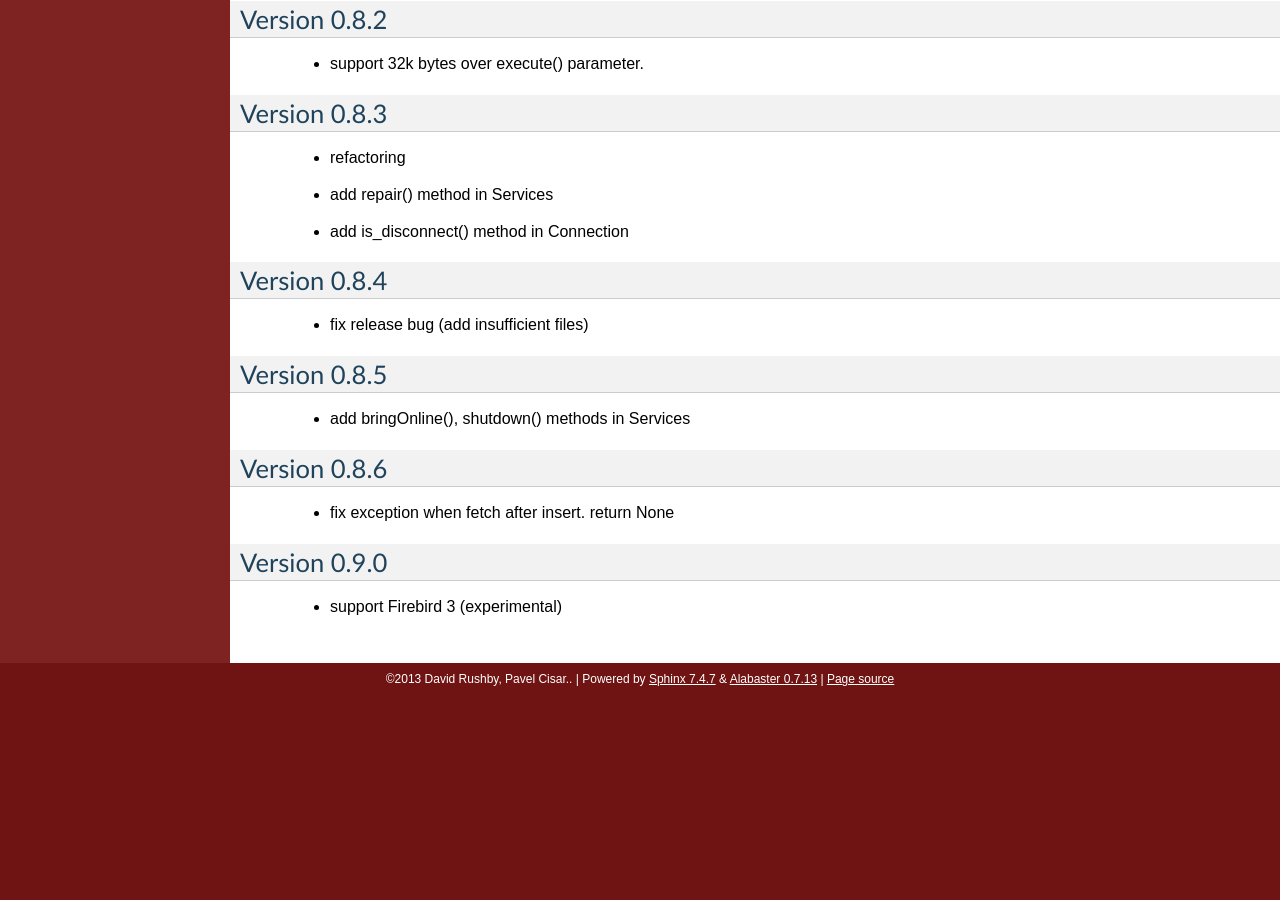
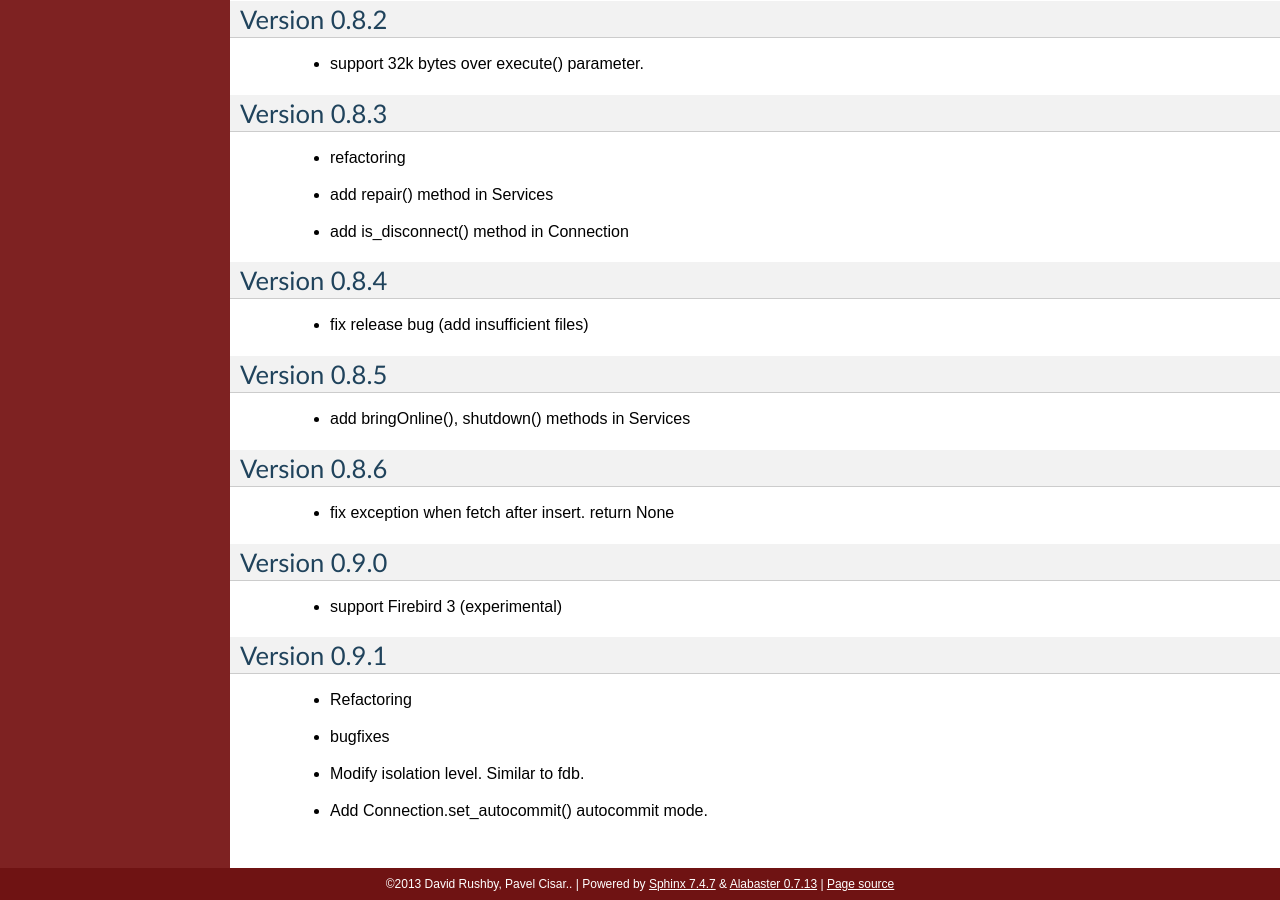
Before and after one commit to nakagami/pyfirebirdsql, a Sphinx documentation site: the page built from sphinx/changelog.txt, in a window 1280 px wide and 900 px high, scrolled down 1645 px. Built offline with Sphinx 7.4.7, drawn with Linux system fonts in a browser that asks for light colours; before the commit the page ends 2340 px from its top, so only the background shows below that.

Commit message:
revision number up

```diff
--- a/sphinx/changelog.txt
+++ b/sphinx/changelog.txt
@@ -98,3 +98,11 @@ Version 0.9.0
 =============
 
    - support Firebird 3 (experimental)
+
+Version 0.9.1
+=============
+
+   - Refactoring
+   - bugfixes
+   - Modify isolation level. Similar to fdb.
+   - Add Connection.set_autocommit() autocommit mode.
--- a/sphinx/conf.py
+++ b/sphinx/conf.py
@@ -51,7 +51,7 @@ copyright = u'2013 David Rushby, Pavel Cisar.'
 # The short X.Y version.
 version = '0.9'
 # The full version, including alpha/beta/rc tags.
-release = '0.9.0'
+release = '0.9.1'
 
 # The language for content autogenerated by Sphinx. Refer to documentation
 # for a list of supported languages.
```
Also changed, not shown: 1 other file.
